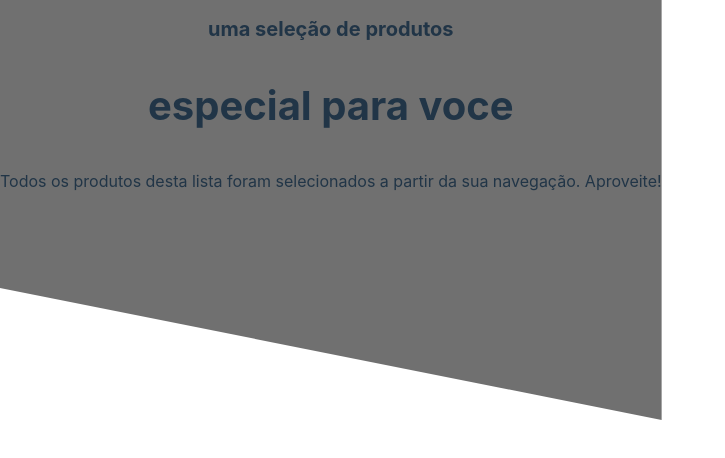
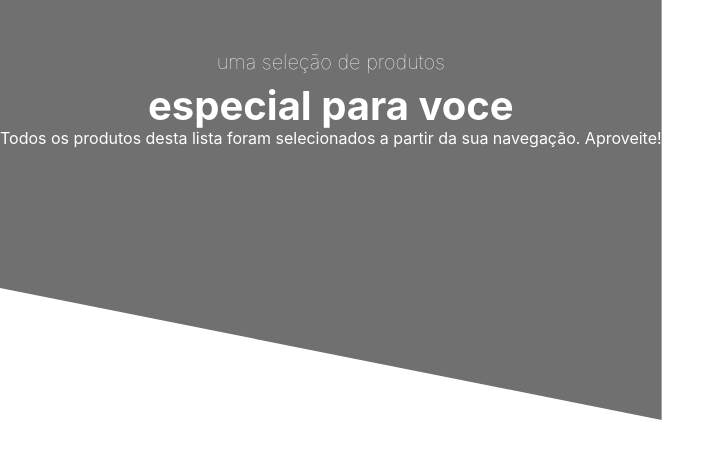
Before and after one commit to est8r/Sprint-Linx, a React (Vite) app: page / in a window 1280 px wide. Shown: the top 458 px of the page, without its empty margins (0-725 px from the left). Built offline with nearby package versions, Linux system fonts and the light colour scheme.

Commit message:
Modificando as margens dos titulos

```diff
--- a/src/components/Header/Header.module.css
+++ b/src/components/Header/Header.module.css
@@ -1,3 +1,8 @@
+*{
+  margin: 0;
+  color: white;
+}
+
 .header{
   clip-path: polygon(0 0, 100% 0, 100% 70%, 0 48%);
   background-color: #707070;
@@ -10,8 +15,11 @@
 
 .h2{
   font-size: 20px;
+  margin-top: 50px;
+  font-weight: 100;
 }
 
 .h1{
   font-size: 40px;
+  margin-top: 10px;
 }
```
